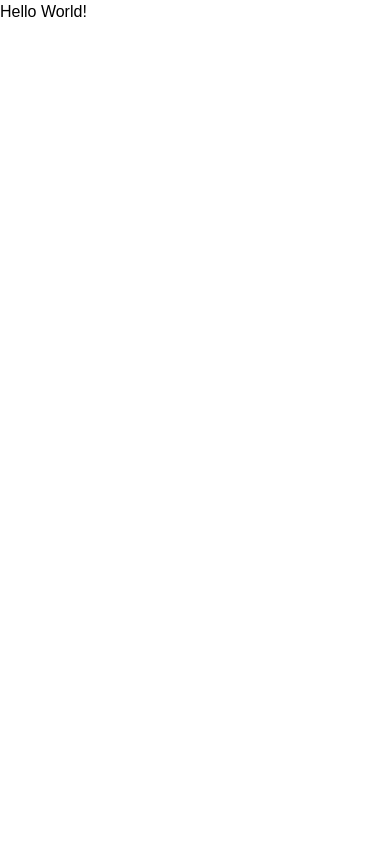
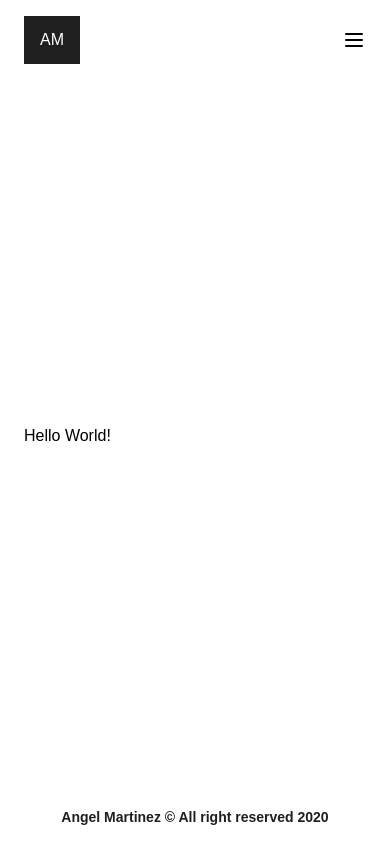
Before and after one commit to angelmtztrc/portfolio, a Gatsby site: page / in a window 390 px wide. Built offline with nearby package versions, Linux system fonts and the light colour scheme; Gatsby itself is replaced by a stand-in of ours; a web font is replaced by a local one.

Commit message:
✨ feature(Layout): Adding basic structure for the layout

```diff
--- /dev/null
+++ b/src/components/Footer.js
@@ -0,0 +1,13 @@
+import React from 'react';
+
+const Footer = () => {
+  return (
+    <footer className="py-4 lg:py-6 w-full">
+      <p className="text-sm lg:text-base text-center text-dark font-display font-semibold">
+        Angel Martinez © All right reserved 2020
+      </p>
+    </footer>
+  );
+};
+
+export default Footer;
--- /dev/null
+++ b/src/components/Navbar.js
@@ -0,0 +1,41 @@
+import React from 'react';
+
+const Navbar = () => {
+  return (
+    <header className="w-full bg-white">
+      <div className="container mx-auto px-6 lg:px-0 py-4 lg:py-6 flex flex-wrap justify-between items-center">
+        <a className="p-4 bg-dark flex items-center">
+          <span className="text-white font-display leading-none">AM</span>
+        </a>
+        <button className="lg:hidden">
+          <svg
+            className="w-6 h-6"
+            fill="none"
+            stroke="currentColor"
+            viewBox="0 0 24 24"
+            xmlns="http://www.w3.org/2000/svg"
+          >
+            <path
+              strokeLinecap="round"
+              strokeLinejoin="round"
+              strokeWidth="2"
+              d="M4 6h16M4 12h16M4 18h16"
+            ></path>
+          </svg>
+        </button>
+        <nav
+          id="navigation"
+          className="mt-5 lg:mt-0 hidden lg:block lg:w-auto lg:flex-grow-0 text-dark"
+        >
+          <a className="mb-3 lg:mb-0 text-gray-900 font-bold">Home</a>
+          <a className="mb-3 lg:mb-0 text-gray-900 font-bold">About</a>
+          <a className="mb-3 lg:mb-0 text-gray-900 font-bold">Blog</a>
+          <a className="mb-3 lg:mb-0 text-gray-900 font-bold">Portfolio</a>
+          <a className="mb-3 lg:mb-0 text-gray-900 font-bold">Contact</a>
+        </nav>
+      </div>
+    </header>
+  );
+};
+
+export default Navbar;
--- a/src/containers/Layout.js
+++ b/src/containers/Layout.js
@@ -1,8 +1,20 @@
 import React from 'react';
 import '../styles/main.css';
 
+// Components
+import Footer from '../components/Footer';
+import Navbar from '../components/Navbar';
+
 const Layout = props => {
-  return <div>{props.children}</div>;
+  return (
+    <div className="min-h-screen flex flex-col">
+      <Navbar />
+      <main className="container mx-auto my-auto px-6 lg:px-0">
+        {props.children}
+      </main>
+      <Footer />
+    </div>
+  );
 };
 
 export default Layout;
```
